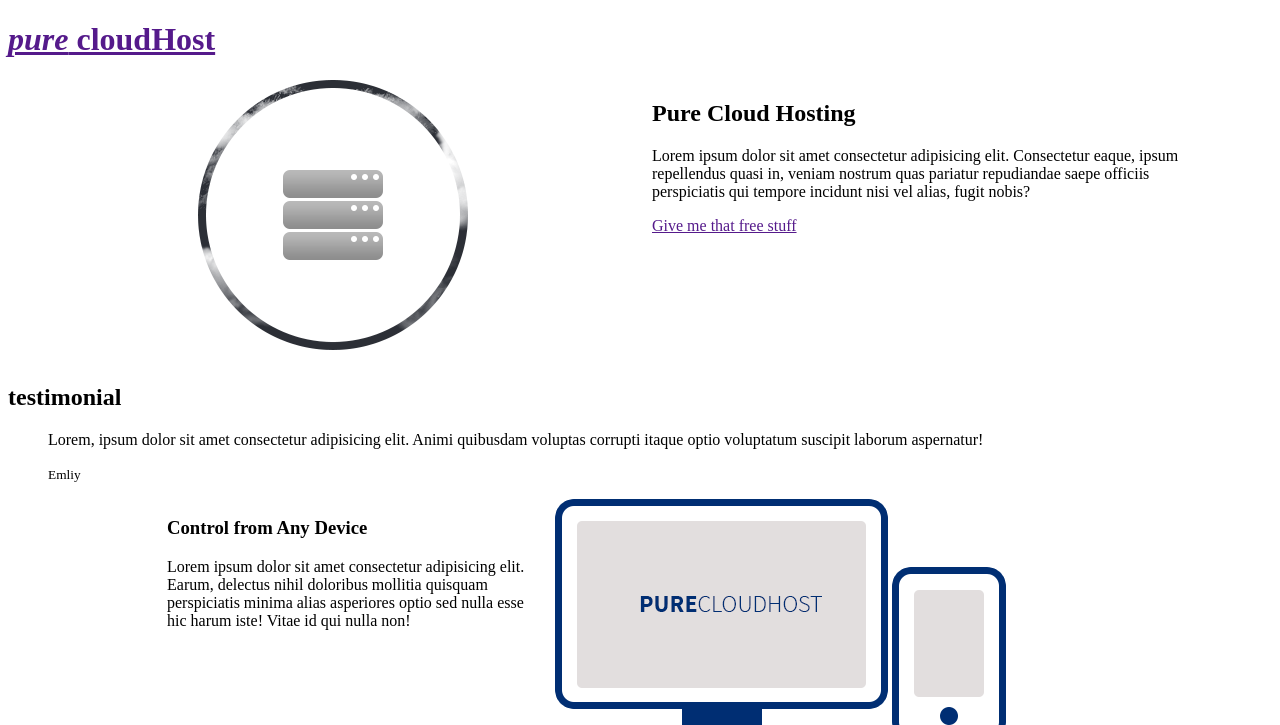
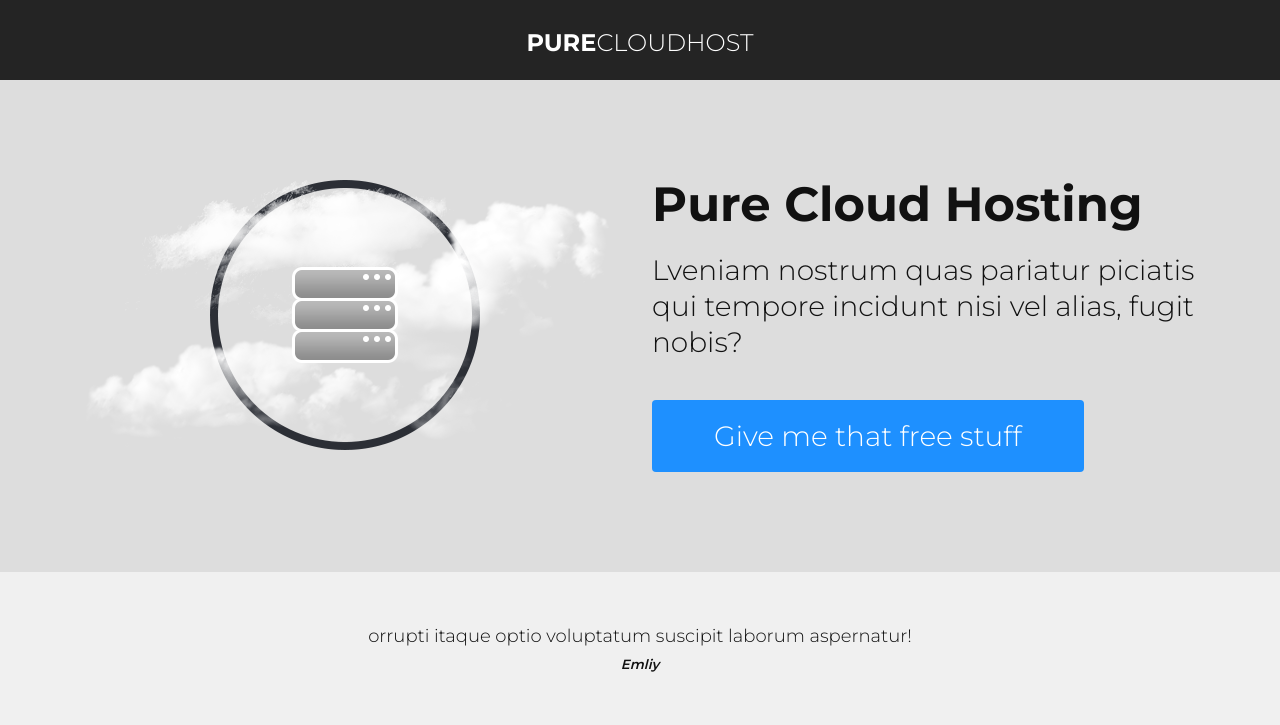
Before and after one commit to poohlikeshoney/scroll_animation, a plain HTML site: page index.html in a window 1280 px wide. Shown: the top 725 px of the page. Drawn offline with nearby package versions, Linux system fonts and the light colour scheme.

Commit message:
CSS : reset, header, testimonial

```diff
--- a/css/style.css
+++ b/css/style.css
@@ -1 +1,86 @@
 @import url("https://fonts.googleapis.com/css2?family=Montserrat:wght@300;400;500;600;700;900&display=swap");
+
+/* -------------------RESET------------------- */
+* {
+  margin: 0;
+  padding: 0;
+  box-sizing: border-box;
+}
+body {
+  font-family: "Montserrat", sans-serif;
+  font-size: 1rem;
+  font-weight: 300;
+  color: #111;
+}
+ul {
+  list-style: none;
+}
+a {
+  text-decoration: none;
+  color: #111;
+}
+img {
+  vertical-align: top;
+}
+em {
+  font-style: normal;
+}
+.hidden {
+  display: none;
+}
+
+/* -------------------HEADER slogan------------------- */
+header {
+  height: 80px;
+  line-height: 80px;
+  background: #242424;
+  text-align: center;
+}
+header .logo a {
+  font-size: 24px;
+  color: #fff;
+  font-weight: 300;
+  text-transform: uppercase;
+}
+header .logo a em {
+  font-weight: bold;
+}
+.slogan {
+  background: #ddd;
+  padding: 100px 0;
+}
+.slogan h2 {
+  font-size: 48px;
+  line-height: 1;
+}
+.slogan p {
+  font-size: 28px;
+  line-height: 36px;
+  margin: 24px 0 40px;
+}
+.slogan a {
+  display: inline-block;
+  background: dodgerblue;
+  color: #fff;
+  font-size: 28px;
+  height: 72px;
+  line-height: 72px;
+  padding: 0 62px;
+  border-radius: 4px;
+}
+/* -------------------testimonial------------------- */
+.testimonial {
+  background: #f0f0f0;
+  text-align: center;
+  padding: 50px 0;
+}
+.testimonial blockquote {
+  line-height: 28px;
+}
+.testimonial blockquote p {
+  font-size: 18px;
+}
+.testimonial blockquote small {
+  font-weight: 600;
+  font-style: italic;
+}
--- a/index.html
+++ b/index.html
@@ -15,7 +15,7 @@
 </head>
 <body>
   <header>
-    <h1 class="logo"><a href=""><em>pure</em> cloudHost</a></h1>
+    <h1 class="logo"><a href=""><em>pure</em>cloudHost</a></h1>
   </header>
   <section class="slogan">
     <div class="container">
@@ -25,7 +25,7 @@
         </div>
         <div class="col-md-6">
           <h2>Pure Cloud Hosting</h2>
-          <p>Lorem ipsum dolor sit amet consectetur adipisicing elit. Consectetur eaque, ipsum repellendus quasi in, veniam nostrum quas pariatur repudiandae saepe officiis perspiciatis qui tempore incidunt nisi vel alias, fugit nobis?</p>
+          <p>Lveniam nostrum quas pariatur piciatis qui tempore incidunt nisi vel alias, fugit nobis?</p>
           <a href="">Give me that free stuff</a>
         </div>
       </div>
@@ -35,7 +35,7 @@
   <section class="testimonial">
     <h2 class="hidden">testimonial</h2>
     <blockquote>
-      <p>Lorem, ipsum dolor sit amet consectetur adipisicing elit. Animi quibusdam voluptas corrupti itaque optio voluptatum suscipit laborum aspernatur!</p>
+      <p>orrupti itaque optio voluptatum suscipit laborum aspernatur!</p>
       <small>Emliy</small>
     </blockquote>
   </section>
```
